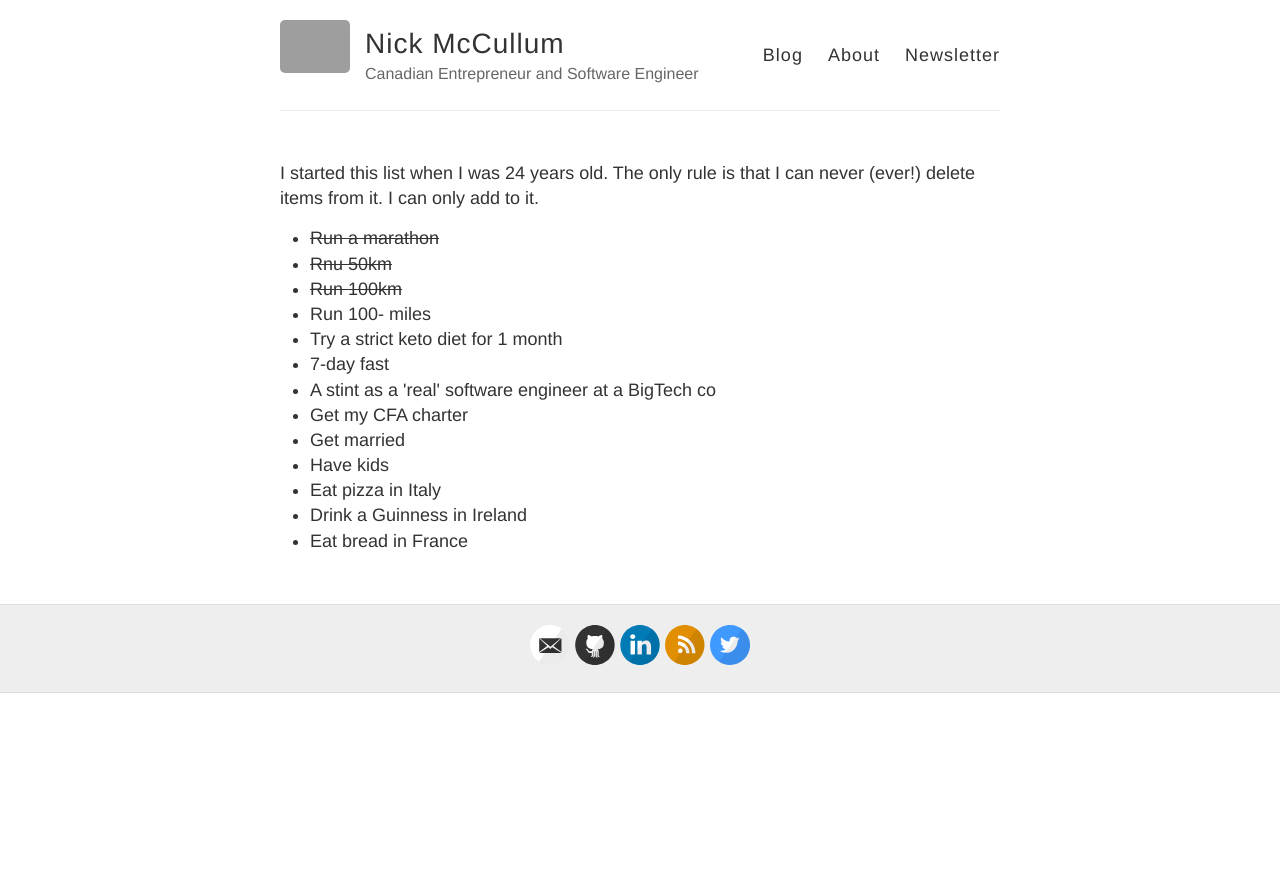
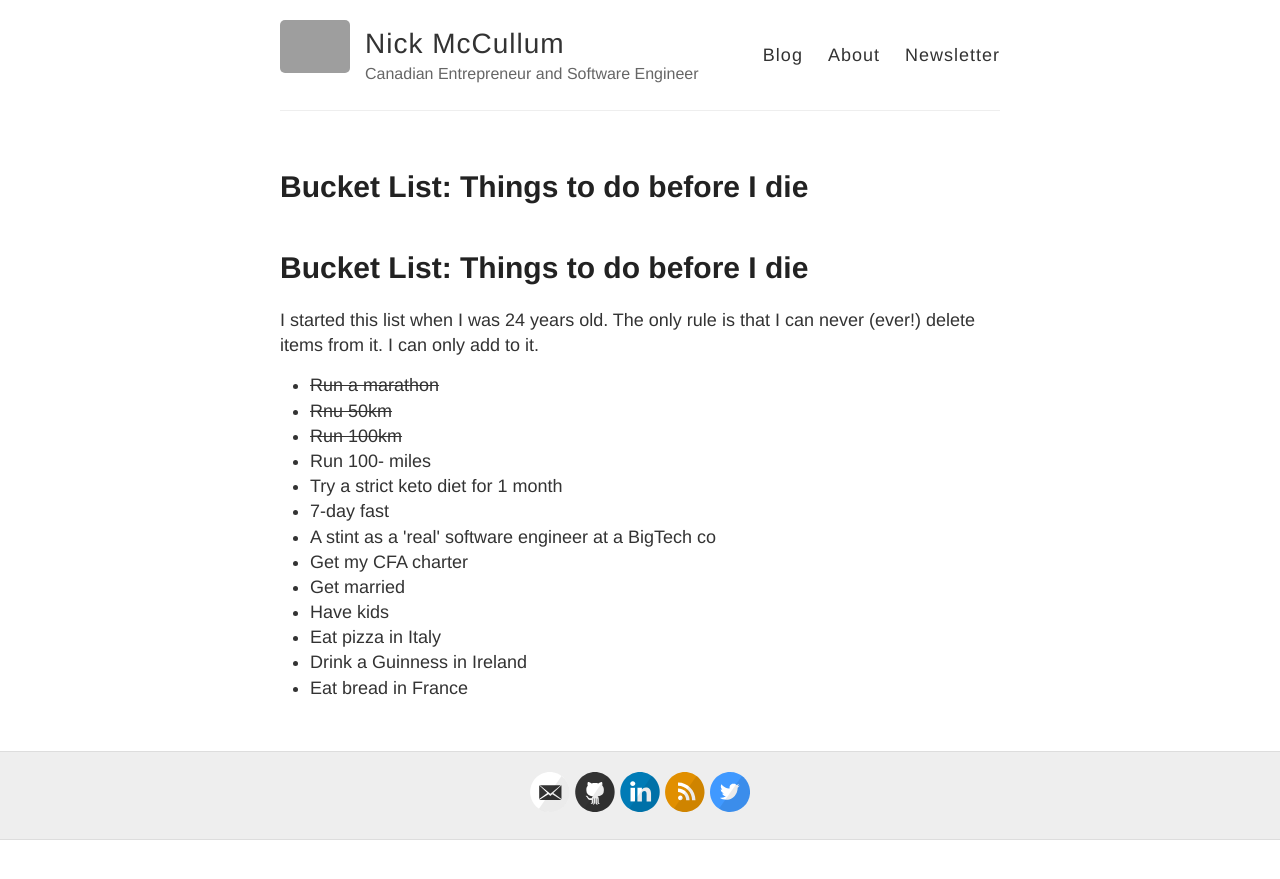
Before and after one commit to rosyberti/website, a Jekyll site: the page built from bucket-list.md, in a window 1280 px wide. Shown: the top 879 px of the page. Built offline with Jekyll 4.4.1, drawn with Linux system fonts in a browser that asks for light colours; our own code applies the rules of GitHub Pages for plain Markdown files; grey boxes are pictures that could not be loaded.

Commit message:
added title

```diff
--- a/bucket-list.md
+++ b/bucket-list.md
@@ -3,6 +3,8 @@
 title: Bucket List: Things to do before I die
 permalink: /about/bucket-list/
 ---
+
+# Bucket List: Things to do before I die
 
 <p>I started this list when I was 24 years old. The only rule is that I can never (ever!) delete items from it. I can only add to it.</p>
 
```
